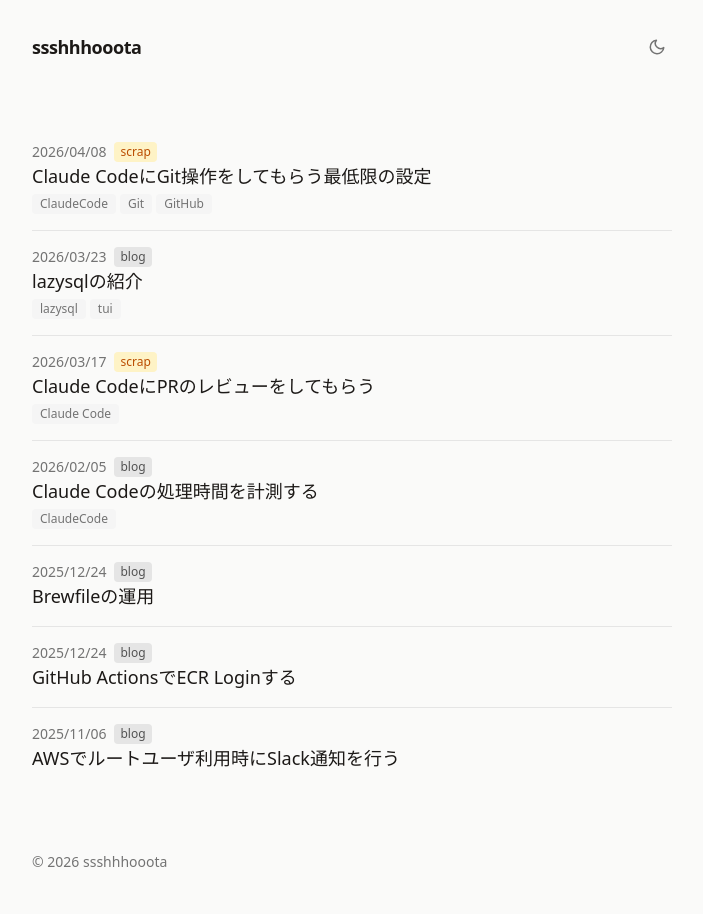
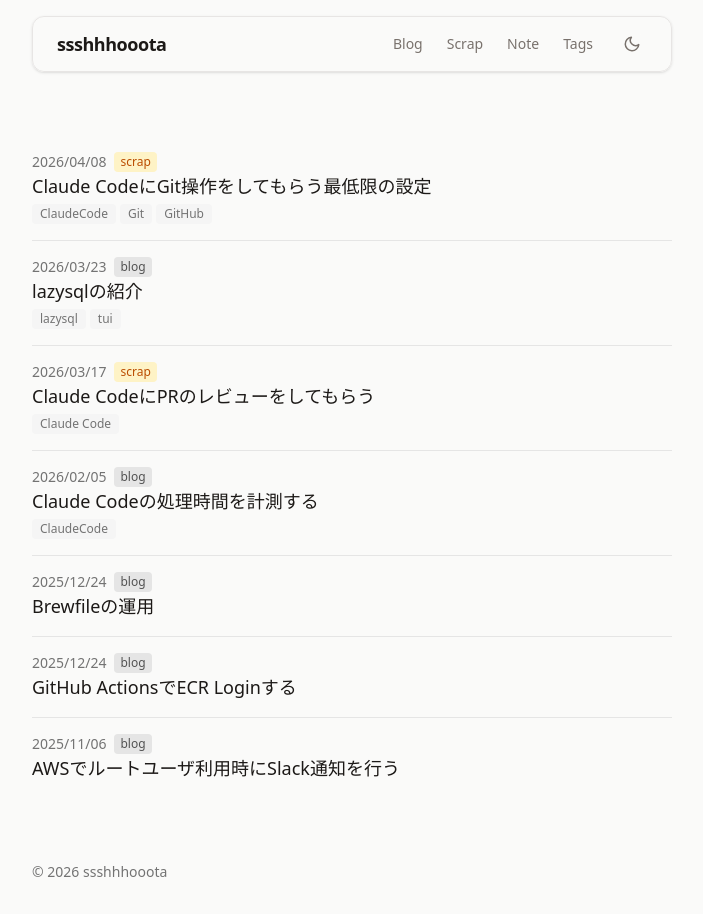
Before and after one commit to ssshhhooota-org/output, a Next.js app: page / in a window 1280 px wide. Shown: the whole page, without its empty margins (288-991 px from the left). Built offline with nearby package versions, Linux system fonts and the light colour scheme.

Commit message:
feat: フローティングヘッダーとナビゲーションリンクを追加

```diff
--- a/src/components/Header.tsx
+++ b/src/components/Header.tsx
@@ -1,13 +1,34 @@
 import Link from "next/link";
 import { ThemeToggle } from "@/components/ThemeToggle";
 
+const navLinks = [
+  { href: "/", label: "Blog" },
+  { href: "/scrap", label: "Scrap" },
+  { href: "/note", label: "Note" },
+  { href: "/tags", label: "Tags" },
+];
+
 export function Header() {
   return (
-    <header className="py-8 flex items-center justify-between">
-      <Link href="/" className="text-lg font-bold tracking-tight">
+    <header className="sticky top-4 z-50 mx-auto mt-4 mb-8 flex items-center justify-between rounded-xl border border-[var(--border)] bg-[var(--bg)]/80 px-6 py-3 shadow-sm backdrop-blur-xl">
+      <Link
+        href="/"
+        className="text-lg font-bold tracking-tight text-[var(--fg)]"
+      >
         ssshhhooota
       </Link>
-      <ThemeToggle />
+      <nav className="flex items-center gap-6">
+        {navLinks.map((link) => (
+          <Link
+            key={link.href}
+            href={link.href}
+            className="text-sm text-[var(--sub)] transition-colors hover:text-[var(--accent)]"
+          >
+            {link.label}
+          </Link>
+        ))}
+        <ThemeToggle />
+      </nav>
     </header>
   );
 }
--- a/src/components/ThemeToggle.tsx
+++ b/src/components/ThemeToggle.tsx
@@ -25,7 +25,7 @@
     <button
       onClick={toggle}
       aria-label={isDark ? "ライトモードに切り替え" : "ダークモードに切り替え"}
-      className="p-1.5 rounded text-neutral-500 hover:text-neutral-700 dark:hover:text-neutral-300 transition-colors cursor-pointer"
+      className="p-1.5 rounded text-[var(--sub)] hover:text-[var(--accent)] transition-colors cursor-pointer"
     >
       {isDark ? (
         <svg xmlns="http://www.w3.org/2000/svg" width="18" height="18" viewBox="0 0 24 24" fill="none" stroke="currentColor" strokeWidth="2" strokeLinecap="round" strokeLinejoin="round" aria-hidden="true">
```
